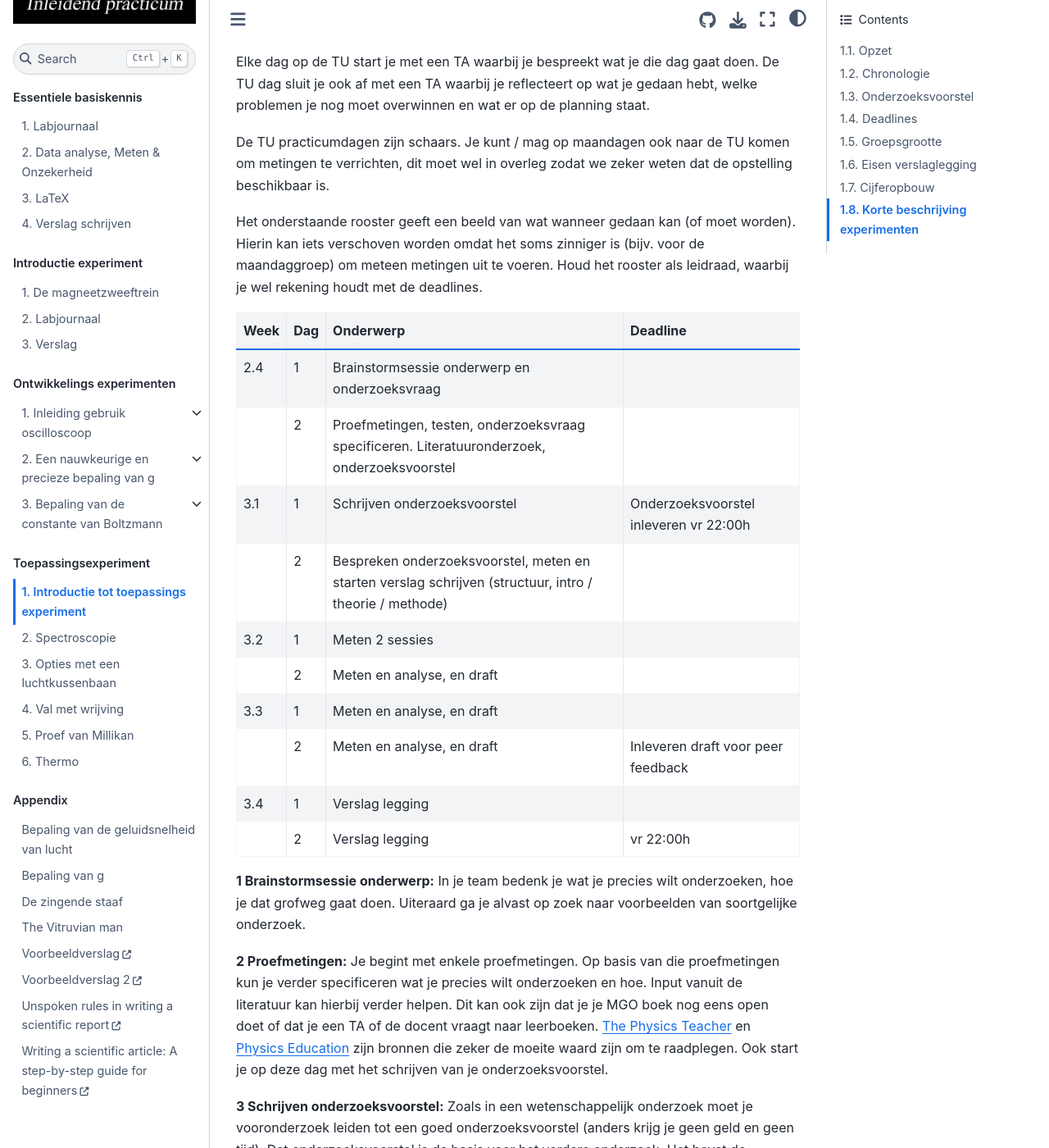
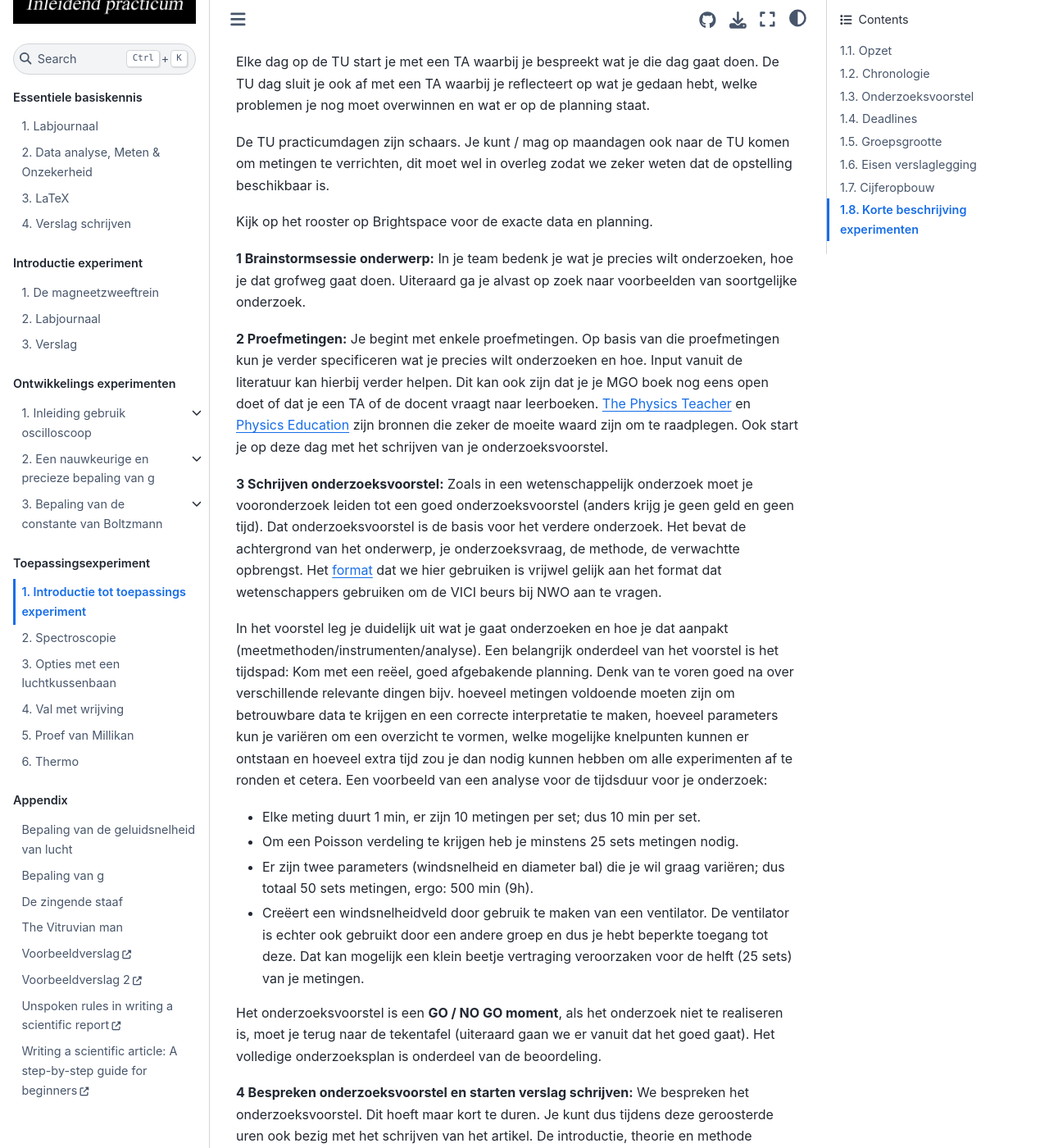
Before and after one commit to Contemporary-Physicslab/NP-new-style, a Jupyter Book: the page built from book/Deel5/Inleiding.md, in a window 1280 px wide and 1400 px high, scrolled down 959 px. Shown: the whole window at 82% size. Built offline with Jupyter Book 1.0.4 settings and Sphinx 7.4.7 and the Sphinx Book theme 1.1.4, drawn with Linux system fonts in a browser that asks for light colours; comment, search, counter and statistics services are not loaded.

Commit message:
comment out rooster

```diff
--- a/book/Deel5/Inleiding.md
+++ b/book/Deel5/Inleiding.md
@@ -14,6 +14,8 @@ Elke dag op de TU start je met een TA waarbij je bespreekt wat je die dag gaat d
 
 De TU practicumdagen zijn schaars. Je kunt / mag op maandagen ook naar de TU komen om metingen te verrichten, dit moet wel in overleg zodat we zeker weten dat de opstelling beschikbaar is.
 
+Kijk op het rooster op Brightspace voor de exacte data en planning.
+<!--
 Het onderstaande rooster geeft een beeld van wat wanneer gedaan kan (of moet worden). Hierin kan iets verschoven worden omdat het soms zinniger is (bijv. voor de maandaggroep) om meteen metingen uit te voeren. Houd het rooster als leidraad, waarbij je wel rekening houdt met de deadlines.
 
 | Week | Dag | Onderwerp                                                                                                | Deadline                               |
@@ -27,7 +29,7 @@ Het onderstaande rooster geeft een beeld van wat wanneer gedaan kan (of moet wor
 | 3.3  | 1   | Meten en analyse, en draft                                                                               |                                        |
 |      | 2   | Meten en analyse, en draft                                                                               | Inleveren draft voor peer feedback     |
 | 3.4  | 1   | Verslag legging                                                                                          |                                        |
-|      | 2   | Verslag legging                                                                                          | vr 22:00h                              |
+|      | 2   | Verslag legging                                                                                          | vr 22:00h                              | -->
 
 **1 Brainstormsessie onderwerp:**
 In je team bedenk je wat je precies wilt onderzoeken, hoe je dat grofweg gaat doen. Uiteraard ga je alvast op zoek naar voorbeelden van soortgelijke onderzoek.
```
